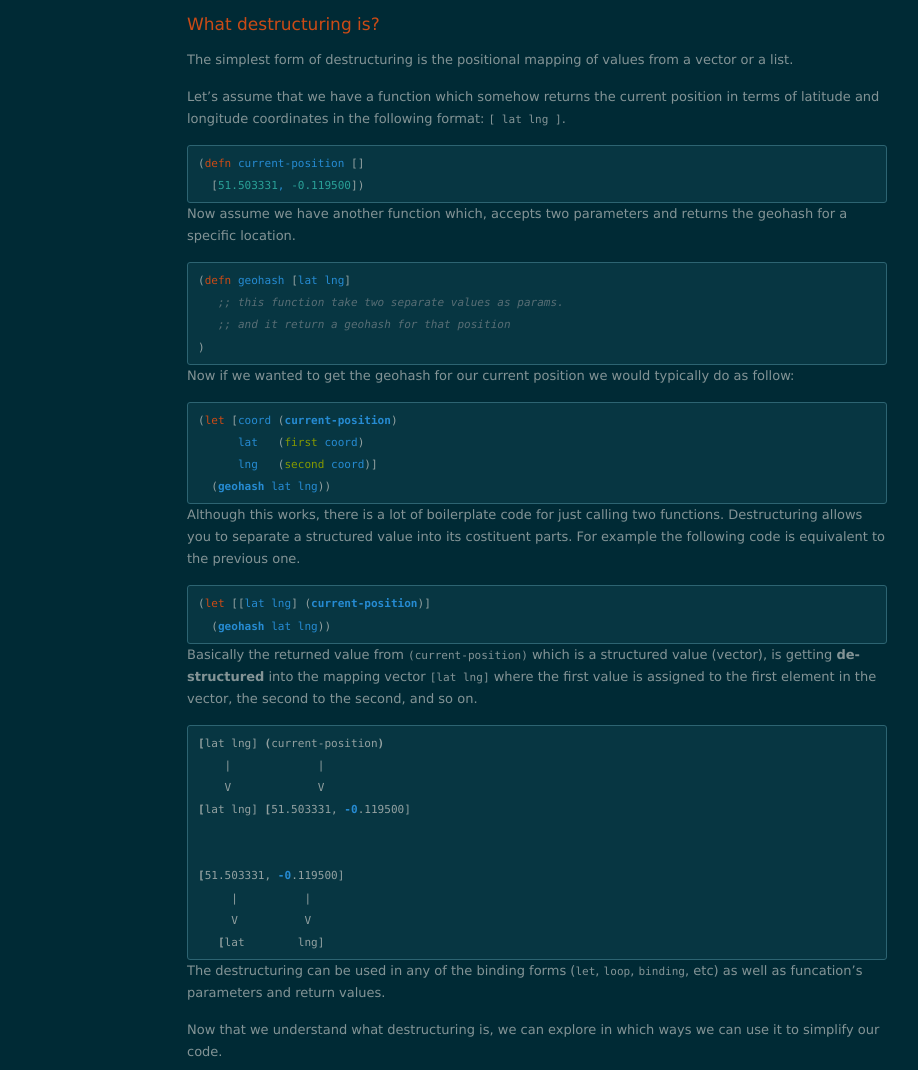
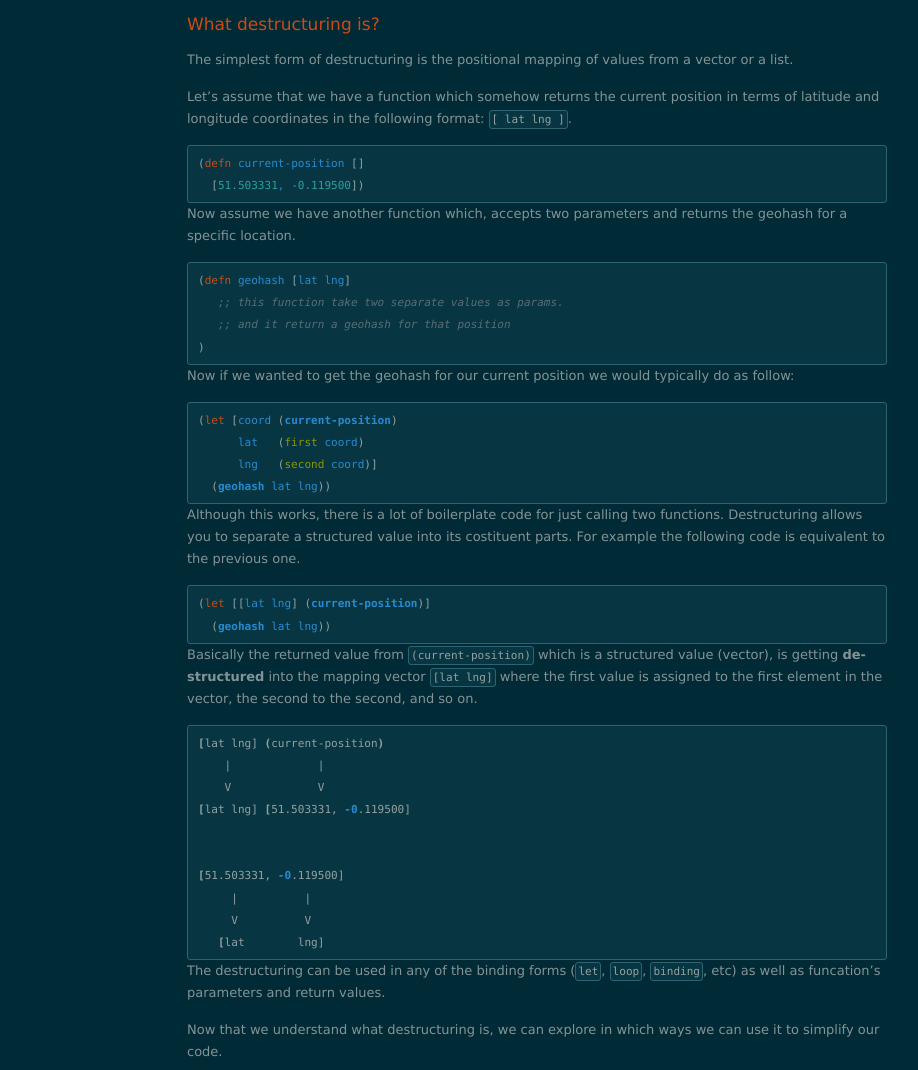
Before and after one commit to BrunoBonacci/brunobonacci.github.io, a Jekyll site: the page built from index.html, in a window 1280 px wide. Shown: the part 394-1464 px from the top of the page, without its empty margins (103-1021 px from the left). Built offline with Jekyll 4.4.1, drawn with Linux system fonts in a browser that asks for light colours; nearby versions of some CDN libraries; the list of posts is cut into pages by our own code.

Commit message:
Change code style for inline code blocks

```diff
--- a/assets/css/colors-dark.css
+++ b/assets/css/colors-dark.css
@@ -45,13 +45,21 @@ blockquote {
 	border-color: #073642;
 }
 
+p code {
+    background-color: #073642;
+    color: #93a1a1;
+    border: 1px solid #2d6472;
+    border-radius: 3px 3px 3px 3px;
+    overflow: auto;
+    padding: 2px 2px;
+}
 
 
 /*** Pygments ***/
 .highlight{
-	background-color: #073642;
-	color: #93a1a1;
-	border: 1px solid #2d6472;
+    background-color: #073642;
+    color: #93a1a1;
+    border: 1px solid #2d6472;
     border-radius: 3px 3px 3px 3px;
     overflow: auto;
     padding: 6px 10px;
```
